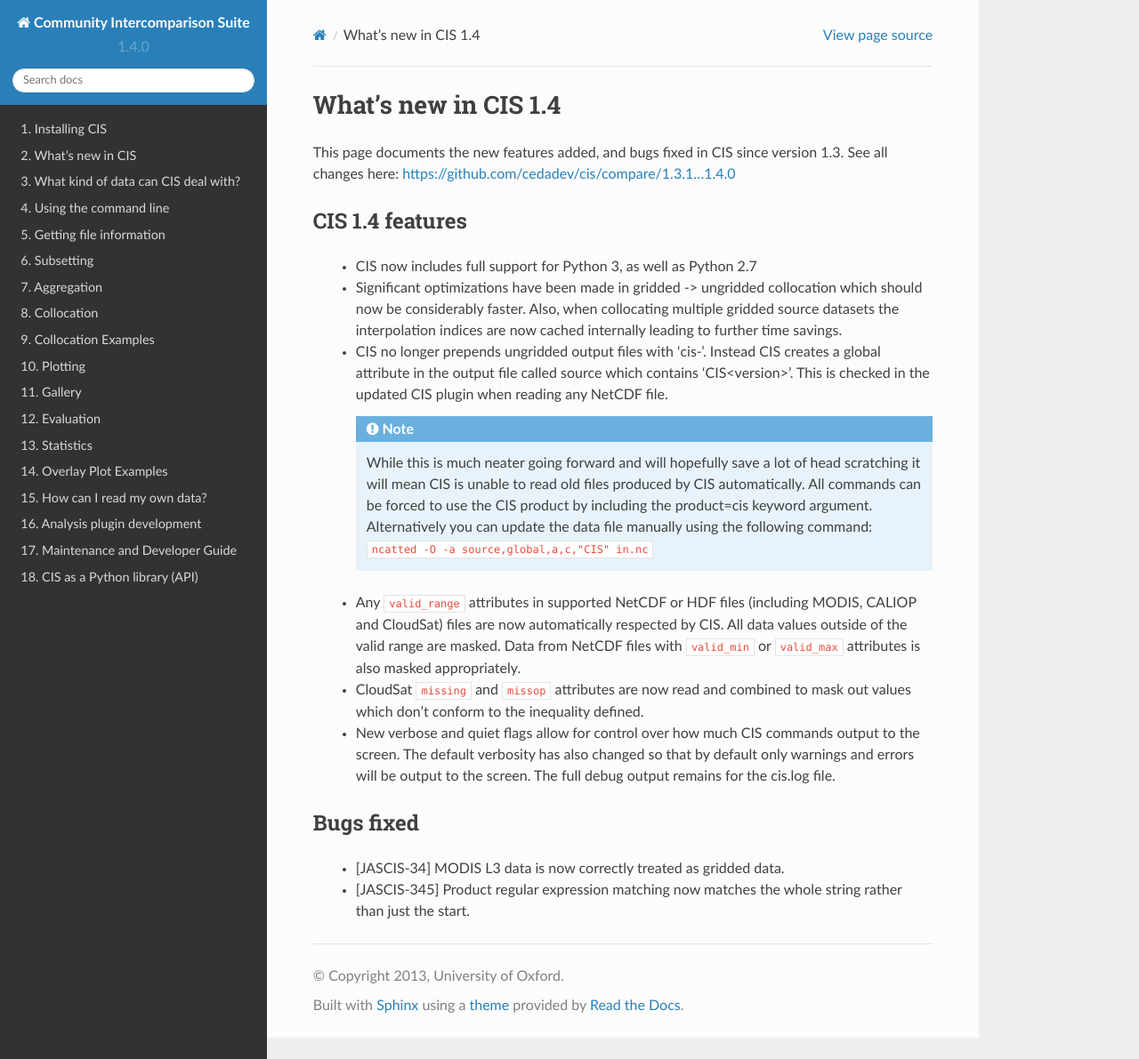
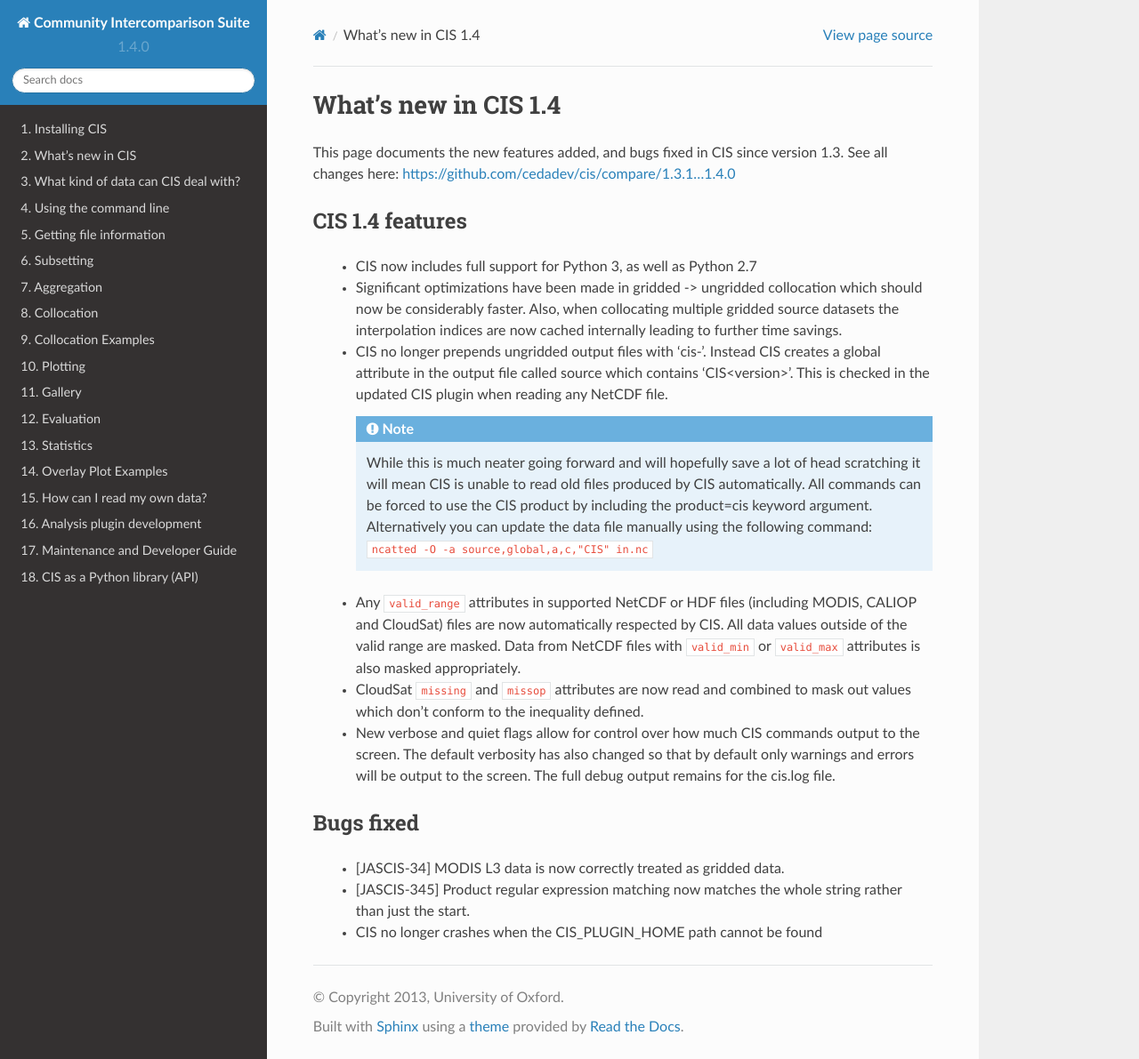
Before and after one commit to cedadev/cis, a Sphinx documentation site: the page built from doc/whats_new_1.4.rst, in a window 1280 px wide and 1191 px high. Shown: the whole window at 89% size. Built offline with Sphinx 7.4.7 and the Read the Docs theme 2.0.0, drawn with Linux system fonts in a browser that asks for light colours.

Commit message:
Updating docs

```diff
--- a/doc/whats_new_1.4.rst
+++ b/doc/whats_new_1.4.rst
@@ -35,3 +35,4 @@ Bugs fixed
 
  * [JASCIS-34] MODIS L3 data is now correctly treated as gridded data.
  * [JASCIS-345] Product regular expression matching now matches the whole string rather than just the start.
+ * CIS no longer crashes when the CIS_PLUGIN_HOME path cannot be found
```
